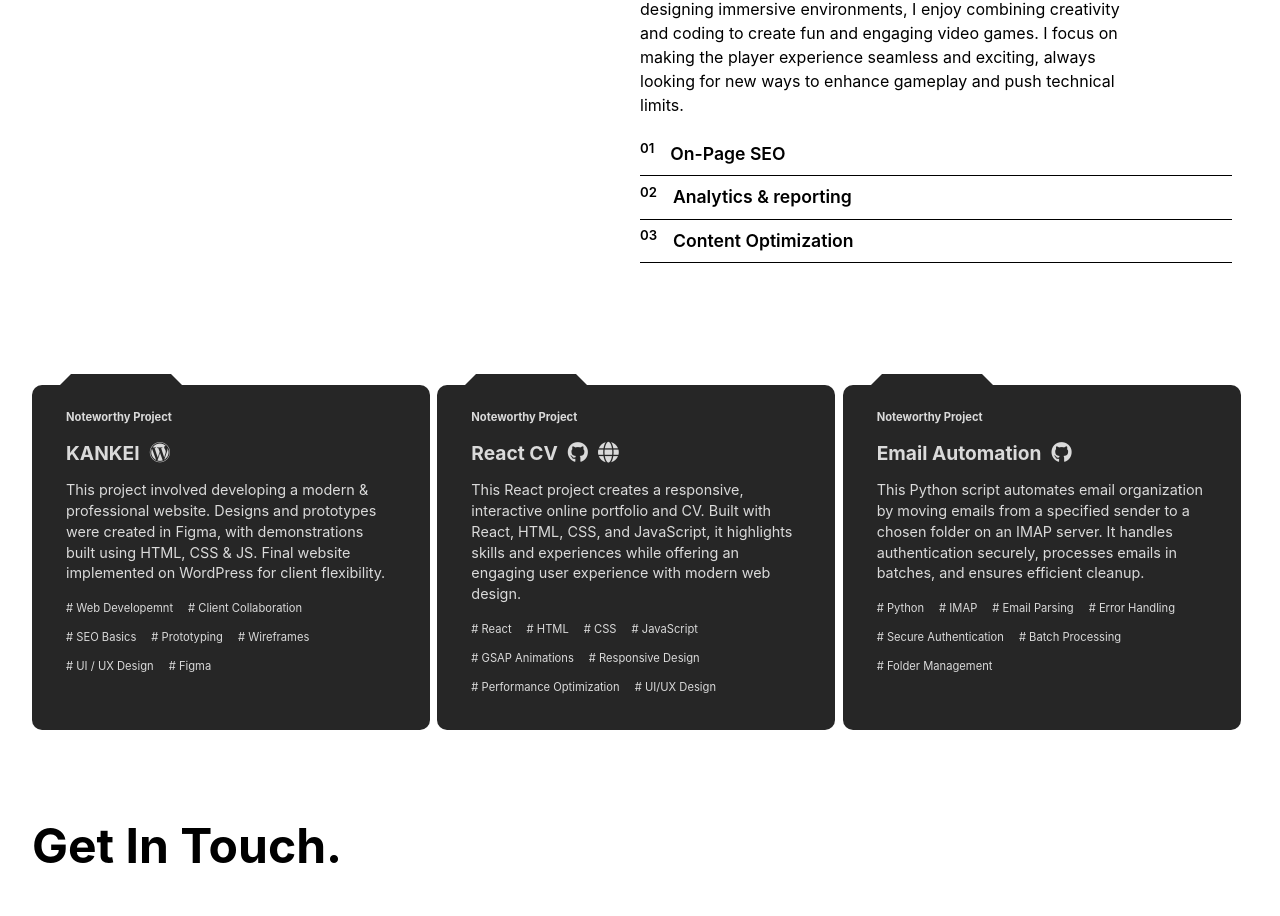
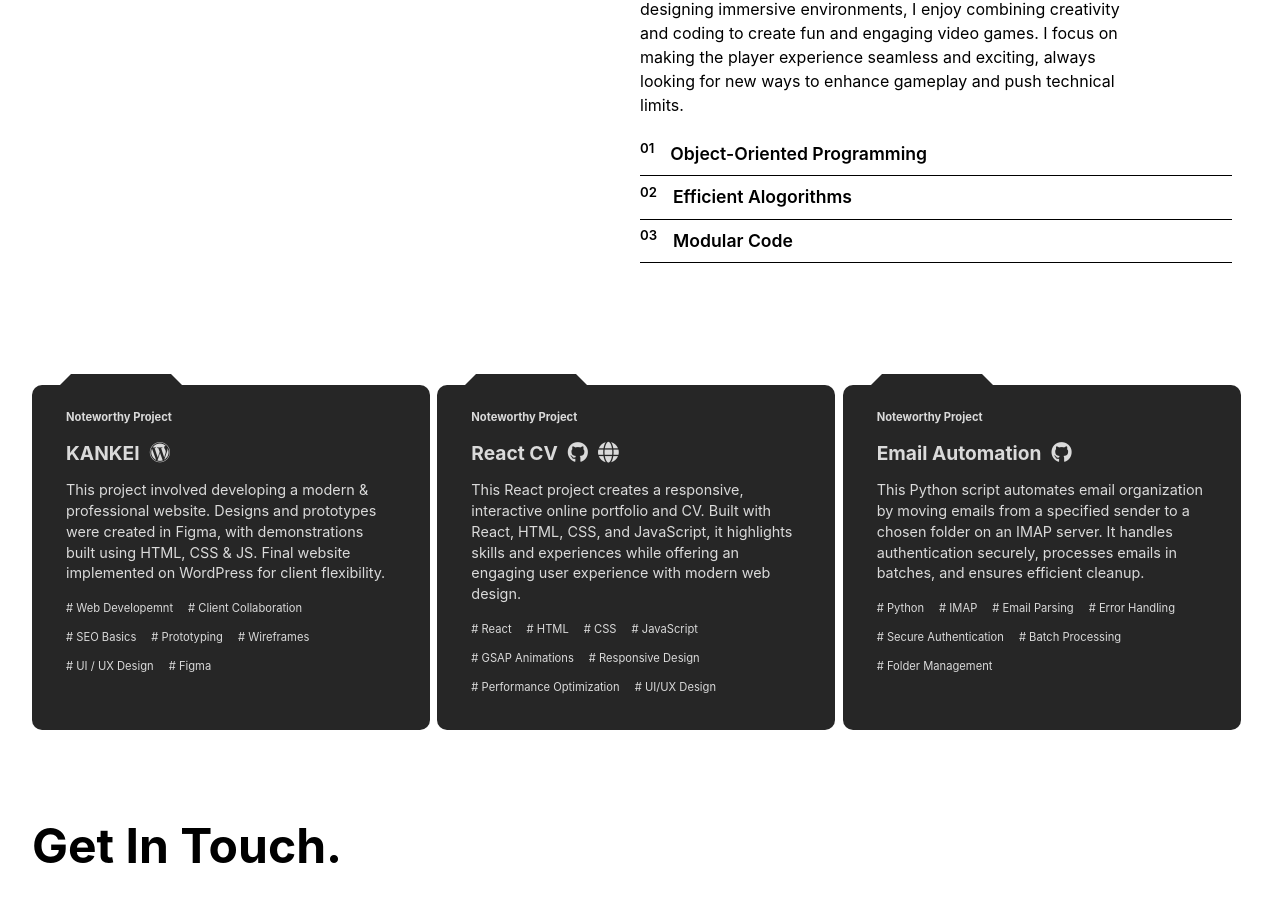
Before and after one commit to BigDaveCoding/react-practice, a React (Vite) app in the folder my-first-react-project/: page / in a window 1280 px wide. Shown: the part 2090-3006 px from the top of the page. Built offline with nearby package versions, Linux system fonts and the light colour scheme.

Commit message:
updated gameDev keypoints text

```diff
--- a/my-first-react-project/src/interests.jsx
+++ b/my-first-react-project/src/interests.jsx
@@ -17,8 +17,8 @@ function Interests() {
                                 or diving into data to understand what works best—I'm always learning and pushing my boundaries to build something meaningful"
 
     const game_dev_text = "I’ve always loved bringing stories to life through interactive experiences.\
-     Whether it’s developing gameplay mechanics or designing immersive environments, I enjoy combining creativity and coding to create fun and engaging video games.\
-      I focus on making the player experience seamless and exciting, always looking for new ways to enhance gameplay and push technical limits."
+                            Whether it’s developing gameplay mechanics or designing immersive environments, I enjoy combining creativity and coding to create fun and engaging video games.\
+                             I focus on making the player experience seamless and exciting, always looking for new ways to enhance gameplay and push technical limits."
 
 
     const introSection = useRef(null)
@@ -201,9 +201,9 @@ function Interests() {
                         <h4>Game Development</h4>
                         <p>{game_dev_text}</p>
                         <ul>
-                            <li><span className="service_list_key"><sup>01</sup></span>On-Page SEO</li>
-                            <li><span className="service_list_key"><sup>02</sup></span>Analytics & reporting</li>
-                            <li><span className="service_list_key"><sup>03</sup></span>Content Optimization</li>
+                            <li><span className="service_list_key"><sup>01</sup></span>Object-Oriented Programming</li>
+                            <li><span className="service_list_key"><sup>02</sup></span>Efficient Alogorithms</li>
+                            <li><span className="service_list_key"><sup>03</sup></span>Modular Code</li>
                         </ul>
                     </div>
                 </div>
```
